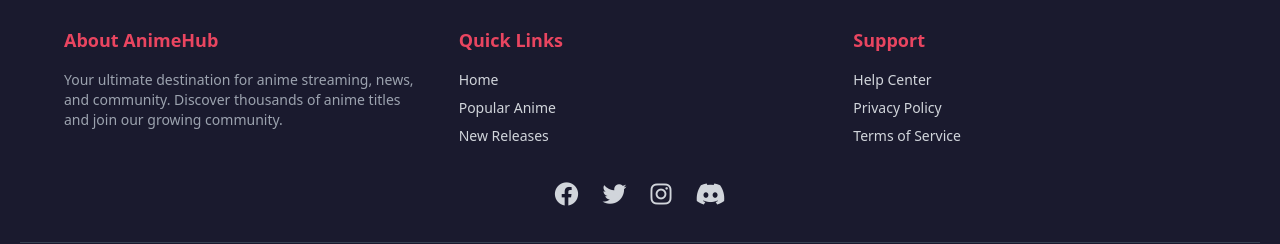
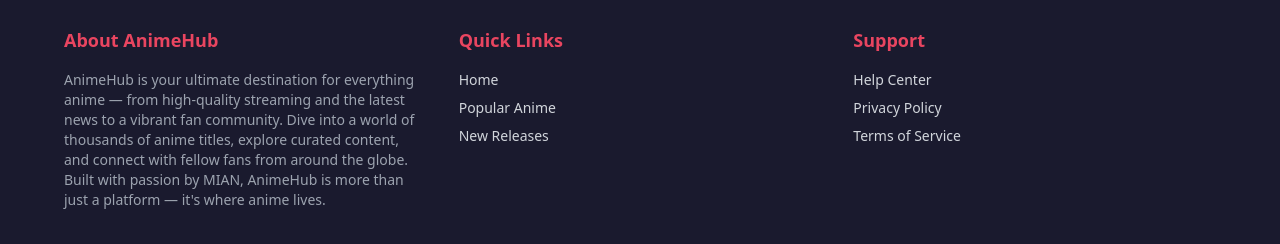
Before and after one commit to Miian1/animehub, a React (Vite) app: page / in a window 1280 px wide. Shown: the part 2444-2688 px from the top of the page. Built offline with nearby package versions, Linux system fonts and the light colour scheme; no server answers.

Commit message:
Update Footer.tsx

```diff
--- a/components/Footer.tsx
+++ b/components/Footer.tsx
@@ -8,7 +8,8 @@ const Footer: React.FC = () => {
         <div>
           <h3 className="text-lg font-bold text-[#e94560] mb-4">About AnimeHub</h3>
           <p className="text-sm text-gray-400">
-            Your ultimate destination for anime streaming, news, and community. Discover thousands of anime titles and join our growing community.
+            AnimeHub is your ultimate destination for everything anime — from high-quality streaming and the latest news to a vibrant fan community. Dive into a world of thousands of anime titles, explore curated content, and connect with fellow fans from around the globe.
+Built with passion by MIAN, AnimeHub is more than just a platform — it's where anime lives.
           </p>
         </div>
         <div>
```
